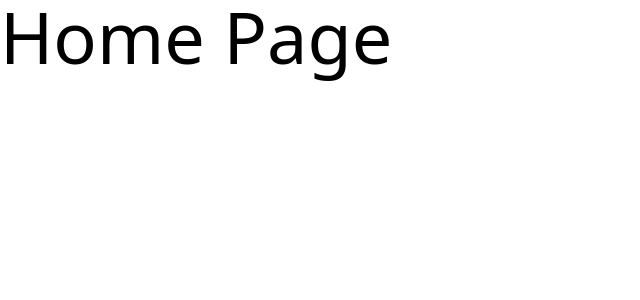
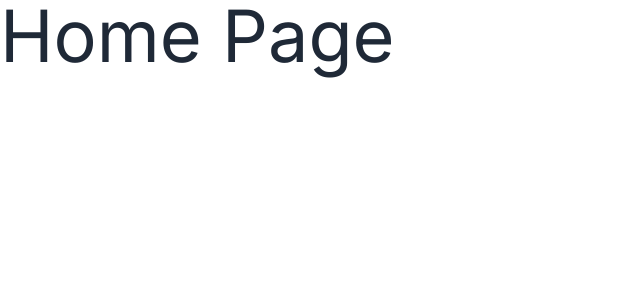
Before and after one commit to Anastasiia-Svintsova/nextjs-openapi-training, a Next.js app: page / in a window 1280 px wide. Shown: the top 300 px of the page, without its empty margins (0-640 px from the left). Built offline with nearby package versions, Linux system fonts and the light colour scheme.

Commit message:
feat: configured tailwind

```diff
--- a/package.json
+++ b/package.json
@@ -20,6 +20,7 @@
     }
   },
   "dependencies": {
+    "@tailwindcss/typography": "^0.5.15",
     "next": "14.2.15",
     "react": "^18",
     "react-dom": "^18"
@@ -30,6 +31,7 @@
     "@types/react-dom": "^18",
     "commitizen": "^4.3.1",
     "cz-conventional-changelog": "^3.3.0",
+    "daisyui": "^4.12.13",
     "eslint": "^8.57.1",
     "eslint-config-next": "14.2.15",
     "eslint-config-prettier": "^9.1.0",
--- a/src/app/layout.tsx
+++ b/src/app/layout.tsx
@@ -1,9 +1,12 @@
 import type { Metadata } from 'next';
+import { Inter } from 'next/font/google';
 import '../styles/common/globals.css';
 
+const inter = Inter({ subsets: ['latin'] });
+
 export const metadata: Metadata = {
-  title: 'Create Next App',
-  description: 'Generated by create next app',
+  title: 'Next.js Tutorial',
+  description: 'Build awesome stuff with Next.js',
 };
 
 export default function RootLayout({
@@ -13,7 +16,7 @@ export default function RootLayout({
 }>) {
   return (
     <html lang="en">
-      <body>{children}</body>
+      <body className={inter.className}>{children}</body>
     </html>
   );
 }
--- a/tailwind.config.ts
+++ b/tailwind.config.ts
@@ -1,4 +1,6 @@
 import type { Config } from 'tailwindcss';
+import tailwindTypographyPlugin from '@tailwindcss/typography';
+import daisyui from 'daisyui';
 
 const config: Config = {
   content: ['./src/**/*.{ts,tsx}'],
@@ -10,6 +12,6 @@ const config: Config = {
       },
     },
   },
-  plugins: [],
+  plugins: [tailwindTypographyPlugin, daisyui],
 };
 export default config;
```
Also changed, not shown: 1 other file (tests, documents, lock files or other folders).
